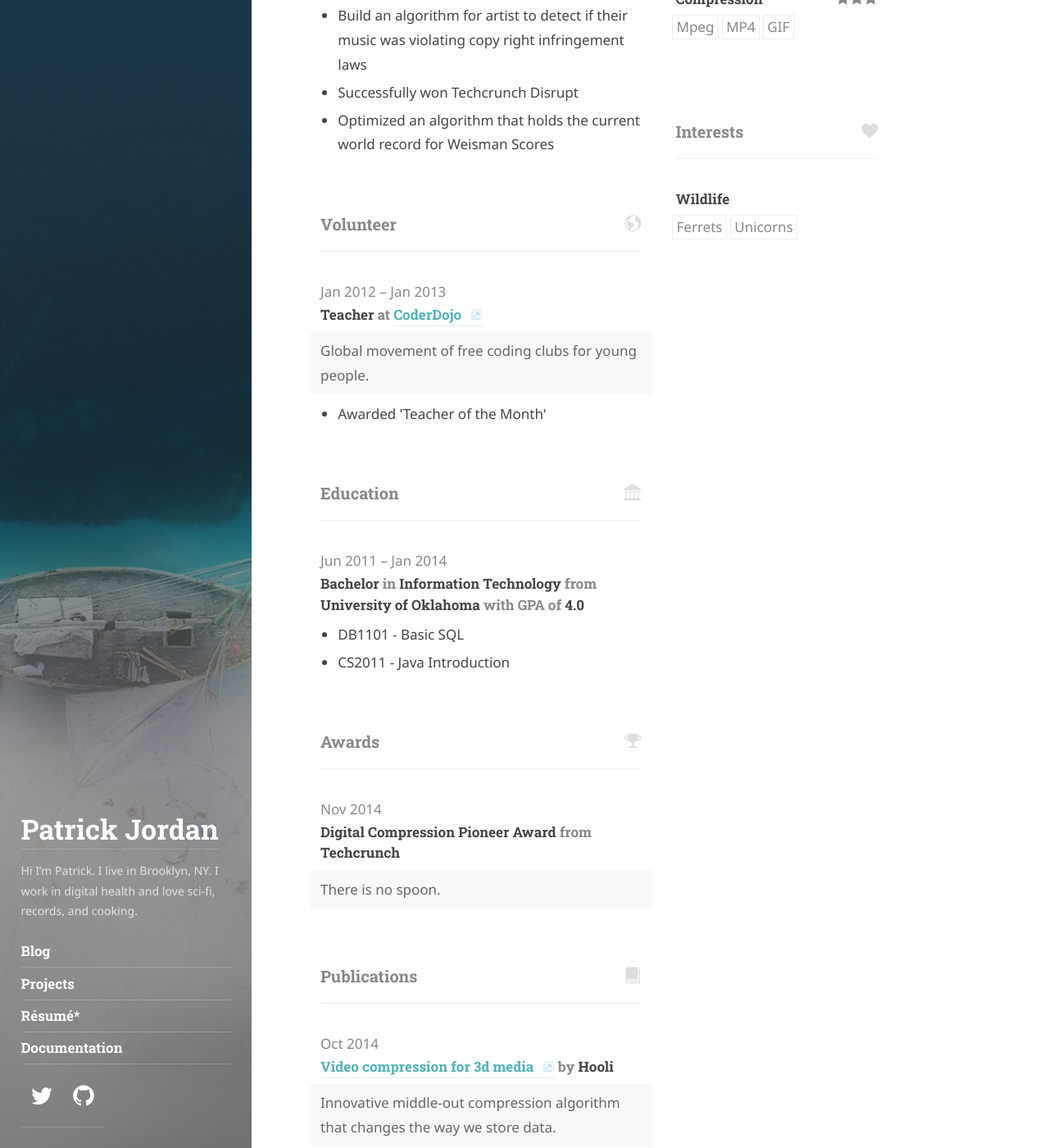
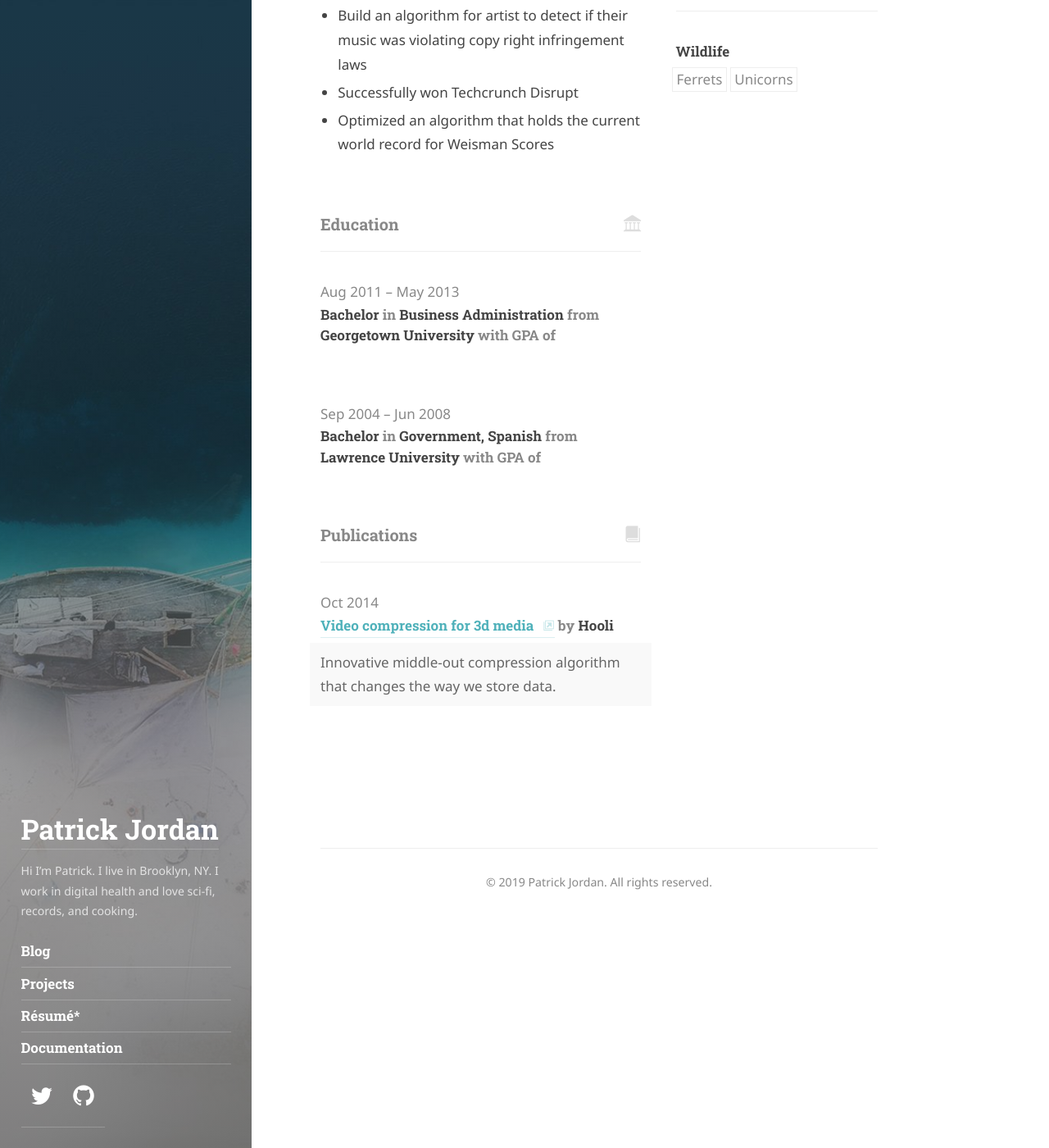
Before and after one commit to pjordan11/hydejackproinstall, a Jekyll site: the page built from resume.md, in a window 1280 px wide and 1400 px high, scrolled down 1228 px. Shown: the whole window at 82% size. Built offline with Jekyll 4.4.1, drawn with Linux system fonts in a browser that asks for light colours; some web fonts are replaced; some of the changed text lies outside the part shown.

Commit message:
Initial updates round 2

```diff
--- a/_data/resume.yml
+++ b/_data/resume.yml
@@ -46,30 +46,18 @@ work:
       - "Build an algorithm for artist to detect if their music was violating copy right infringement laws"
       - "Successfully won Techcrunch Disrupt"
       - "Optimized an algorithm that holds the current world record for Weisman Scores"
-volunteer:
-  - organization: "CoderDojo"
-    position: "Teacher"
-    website: "https://coderdojo.com/"
-    startDate: "2012-01-01"
-    endDate: "2013-01-01"
-    summary: "Global movement of free coding clubs for young people."
-    highlights:
-      - "Awarded 'Teacher of the Month'"
 education:
-  - institution: "University of Oklahoma"
-    area: "Information Technology"
+  - institution: "Georgetown University"
+    area: "Business Administration"
     studyType: "Bachelor"
-    startDate: "2011-06-01"
-    endDate: "2014-01-01"
-    gpa: "4.0"
-    courses:
-      - "DB1101 - Basic SQL"
-      - "CS2011 - Java Introduction"
-awards:
-  - title: "Digital Compression Pioneer Award"
-    date: "2014-11-01"
-    awarder: "Techcrunch"
-    summary: "There is no spoon."
+    startDate: "2011-08-01"
+    endDate: "2013-05-01"
+  - institution: "Lawrence University"
+    area: "Government, Spanish"
+    studyType: "Bachelor"
+    startDate: "2004-09-01"
+    endDate: "2008-06-01"
+
 publications:
   - name: "Video compression for 3d media"
     publisher: "Hooli"
@@ -89,16 +77,8 @@ skills:
       - "Mpeg"
       - "MP4"
       - "GIF"
-languages:
-  - language: "English"
-    fluency: "Native speaker"
 interests:
   - name: "Wildlife"
     keywords:
       - "Ferrets"
       - "Unicorns"
-references:
-  - name: "Erlich Bachman"
-    reference: >
-      It is my pleasure to recommend Richard, his performance working as a consultant for Main St.
-      Company proved that he will be a valuable addition to any company.
```
